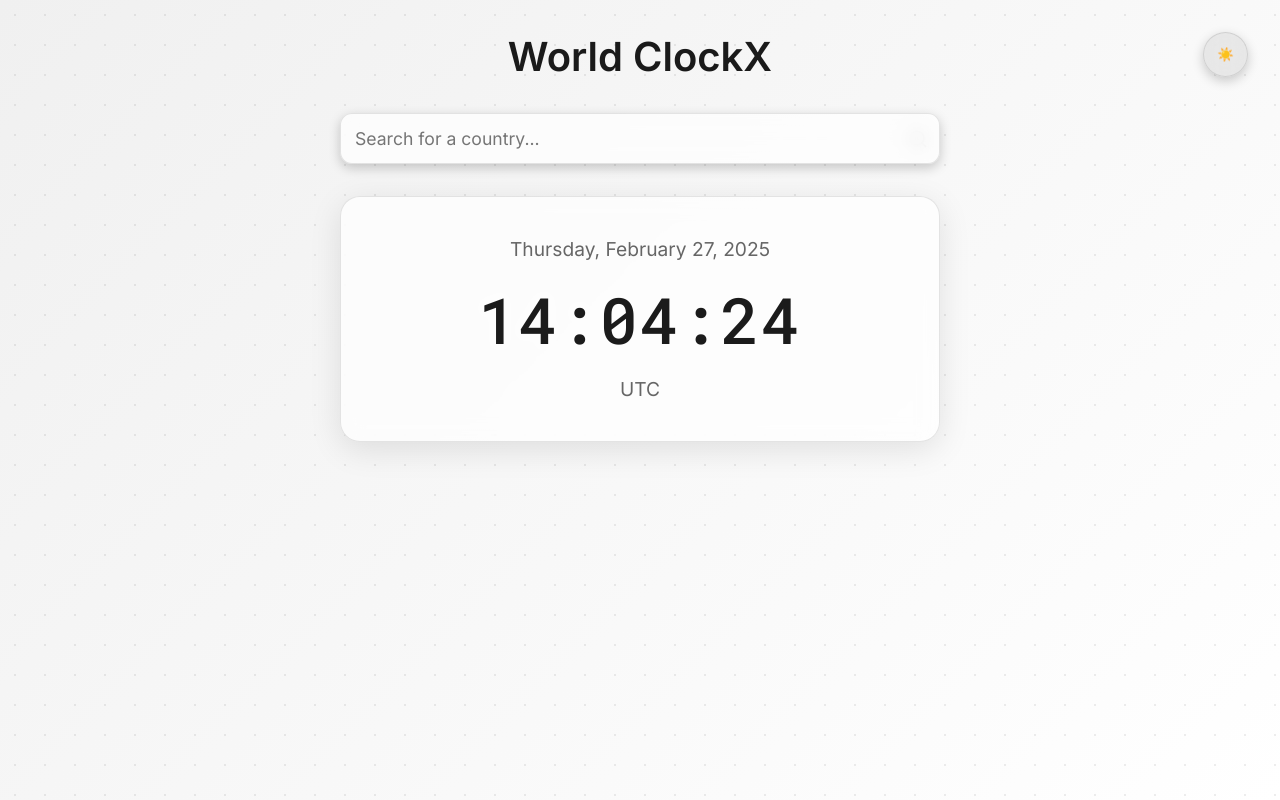
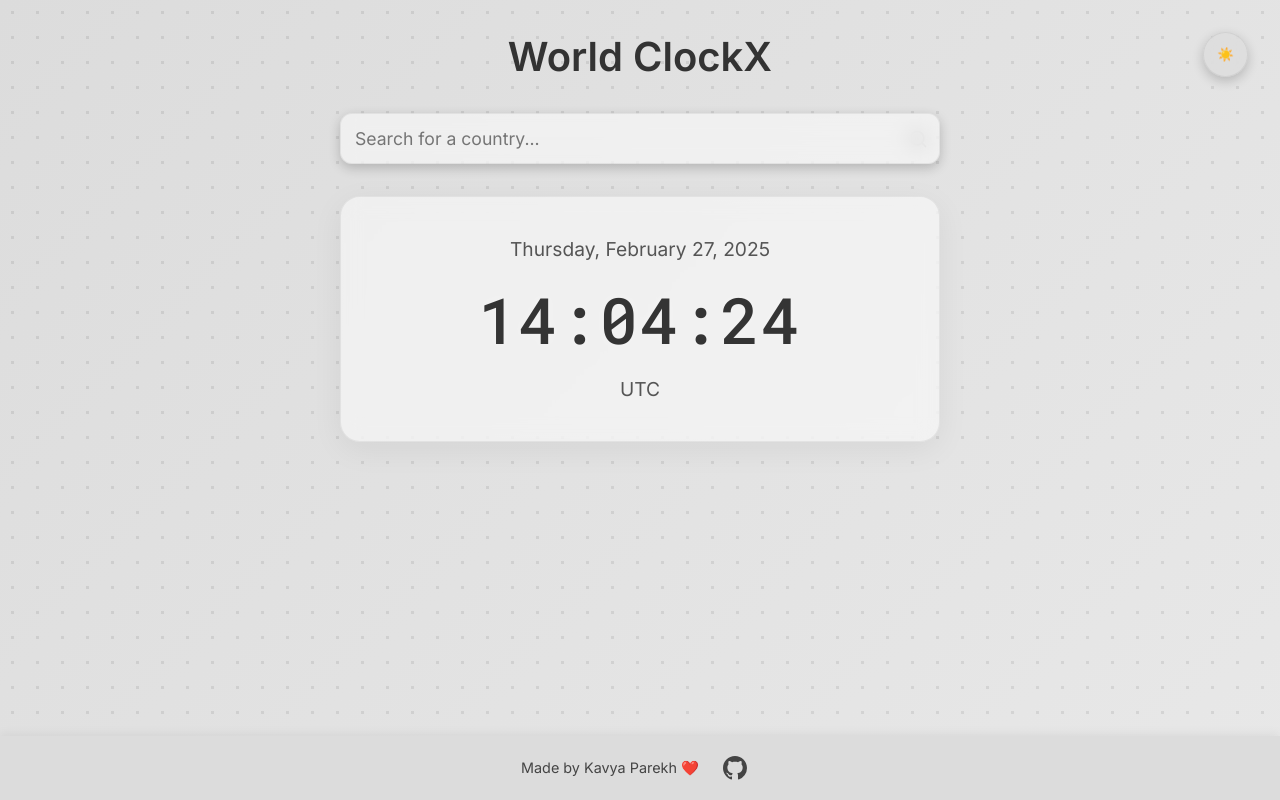
Before and after one commit to kavyahp/worldclockx, a plain HTML site: page index.html in a window 1280 px wide. Both pictures are taken after a click on the button "Toggle theme". Drawn offline with Linux system fonts and the light colour scheme.

Commit message:
Footer section added

```diff
--- a/index.html
+++ b/index.html
@@ -47,5 +47,13 @@
       </div>
     </div>
     <script src="script.js"></script>
+    <div class="footer">
+      Made by Kavya Parekh ❤️
+      <a href="https://github.com/kavyahp" target="_blank">
+        <svg height="24" width="24" viewBox="0 0 16 16" class="github-icon">
+          <path fill="currentColor" d="M8 0C3.58 0 0 3.58 0 8c0 3.54 2.29 6.53 5.47 7.59.4.07.55-.17.55-.38 0-.19-.01-.82-.01-1.49-2.01.37-2.53-.49-2.69-.94-.09-.23-.48-.94-.82-1.13-.28-.15-.68-.52-.01-.53.63-.01 1.08.58 1.23.82.72 1.21 1.87.87 2.33.66.07-.52.28-.87.51-1.07-1.78-.2-3.64-.89-3.64-3.95 0-.87.31-1.59.82-2.15-.08-.2-.36-1.02.08-2.12 0 0 .67-.21 2.2.82.64-.18 1.32-.27 2-.27.68 0 1.36.09 2 .27 1.53-1.04 2.2-.82 2.2-.82.44 1.1.16 1.92.08 2.12.51.56.82 1.27.82 2.15 0 3.07-1.87 3.75-3.65 3.95.29.25.54.73.54 1.48 0 1.07-.01 1.93-.01 2.2 0 .21.15.46.55.38A8.013 8.013 0 0016 8c0-4.42-3.58-8-8-8z"></path>
+        </svg>
+      </a>
+    </div>
   </body>
 </html>
--- a/style.css
+++ b/style.css
@@ -52,6 +52,7 @@ body::before {
   max-width: 600px;
   width: 100%;
   text-align: center;
+  margin-bottom: 60px;
 }
 
 h1 {
@@ -189,21 +190,22 @@ h1 {
 
 /* Light theme styles */
 body.light-theme {
-  background: linear-gradient(135deg, #f0f0f0, #ffffff);
-  color: #1a1a1a;
+  background: linear-gradient(135deg, #dcdcdc, #e8e8e8);
+  color: #333333;
 }
 
 body.light-theme::before {
   background-image: radial-gradient(
-    rgba(0, 0, 0, 0.07) 1.5px,
+    rgba(0, 0, 0, 0.08) 1.5px,
     transparent 1.5px
   );
+  background-size: 25px 25px;
 }
 
 .light-theme #countrySearch {
-  background: rgba(255, 255, 255, 0.7);
-  border-color: rgba(0, 0, 0, 0.1);
-  color: #1a1a1a;
+  background: rgba(255, 255, 255, 0.5);
+  border-color: rgba(0, 0, 0, 0.06);
+  color: #333333;
 }
 
 .light-theme #countrySearch:focus {
@@ -212,9 +214,9 @@ body.light-theme::before {
 }
 
 .light-theme #suggestions {
-  background-color: rgba(255, 255, 255, 0.95);
-  border-color: #dddddd;
-  box-shadow: 0 4px 12px rgba(0, 0, 0, 0.1);
+  background-color: rgba(255, 255, 255, 0.75);
+  border-color: #d8d8d8;
+  box-shadow: 0 4px 12px rgba(0, 0, 0, 0.06);
 }
 
 .light-theme .suggestion-item {
@@ -227,9 +229,9 @@ body.light-theme::before {
 }
 
 .light-theme .clock {
-  background: rgba(255, 255, 255, 0.7);
-  box-shadow: 0 8px 32px rgba(0, 0, 0, 0.1);
-  border: 1px solid rgba(0, 0, 0, 0.1);
+  background: rgba(255, 255, 255, 0.5);
+  box-shadow: 0 8px 32px rgba(0, 0, 0, 0.06);
+  border: 1px solid rgba(0, 0, 0, 0.06);
 }
 
 .light-theme .clock::before {
@@ -239,21 +241,21 @@ body.light-theme::before {
 .light-theme #timezone,
 .light-theme #date,
 .light-theme .loading {
-  color: #666;
+  color: #555;
 }
 
 .light-theme .theme-toggle {
-  background: rgba(224, 224, 224, 0.7);
-  border-color: rgba(0, 0, 0, 0.1);
-  color: #1a1a1a;
+  background: rgba(220, 220, 220, 0.7);
+  border-color: rgba(0, 0, 0, 0.06);
+  color: #333333;
 }
 
 .light-theme .theme-toggle:hover {
-  background-color: #d0d0d0;
+  background-color: #cecece;
 }
 
 .light-theme .search-icon {
-  stroke: #666;
+  stroke: #555;
 }
 
 /* Add some subtle animations */
@@ -279,3 +281,67 @@ body.light-theme::before {
     opacity: 1;
   }
 }
+
+.footer {
+  position: fixed;
+  bottom: 0;
+  left: 0;
+  right: 0;
+  padding: 20px;
+  background-color: #1a1a1a;
+  text-align: center;
+  font-family: 'Inter', sans-serif;
+  font-size: 0.9rem;
+  color: #888;
+  box-shadow: 0 -2px 10px rgba(0, 0, 0, 0.2);
+  display: flex;
+  align-items: center;
+  justify-content: center;
+  gap: 12px;
+}
+
+.footer a {
+  color: #888;
+  text-decoration: none;
+  transition: color 0.3s ease;
+  padding: 0 8px;
+  margin: 0 4px;
+}
+
+.footer a:hover {
+  color: #ffffff;
+}
+
+/* Light theme styles */
+body.light-theme .footer {
+  background-color: #dcdcdc;
+  color: #444;
+  box-shadow: 0 -2px 10px rgba(0, 0, 0, 0.06);
+}
+
+body.light-theme .footer a {
+  color: #444;
+}
+
+body.light-theme .footer a:hover {
+  color: #222;
+}
+
+.github-icon {
+  transition: transform 0.3s ease;
+  vertical-align: middle;
+}
+
+.footer a:hover .github-icon {
+  transform: scale(1.1);
+}
+
+.footer a {
+  display: flex;
+  align-items: center;
+  color: #888;
+  text-decoration: none;
+  transition: color 0.3s ease;
+  padding: 0 8px;
+  margin: 0 4px;
+}
```
